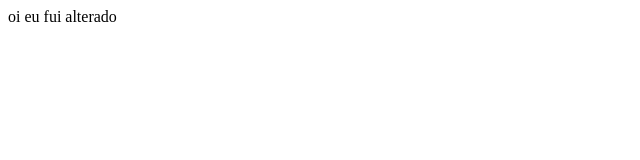
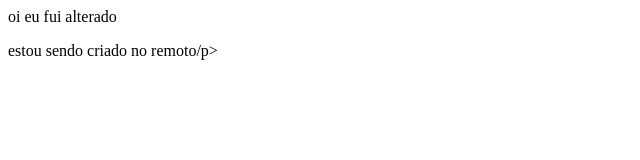
Before and after one commit to LorennaResende/reprograma-02, a plain HTML site: page index.html in a window 1280 px wide. Shown: the whole page, without its empty margins (0-640 px from the left). Drawn offline with Linux system fonts and the light colour scheme.

Commit message:
Colocando a mensagem no index.html

```diff
--- a/index.html
+++ b/index.html
@@ -8,5 +8,6 @@
 </head>
 <body>
     oi eu fui alterado
+    <p>estou sendo criado no remoto/p>
 </body>
 </html>
```
